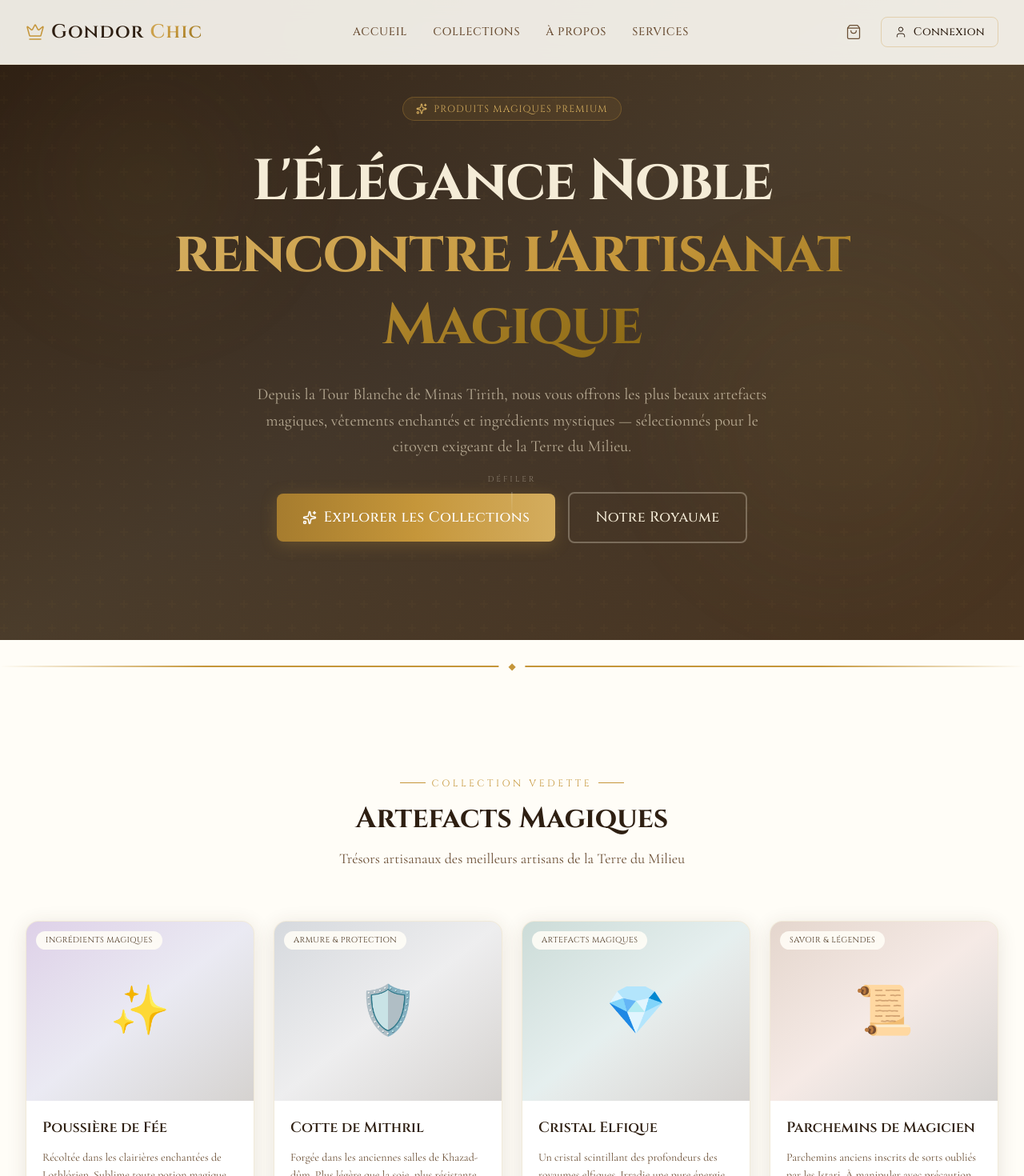
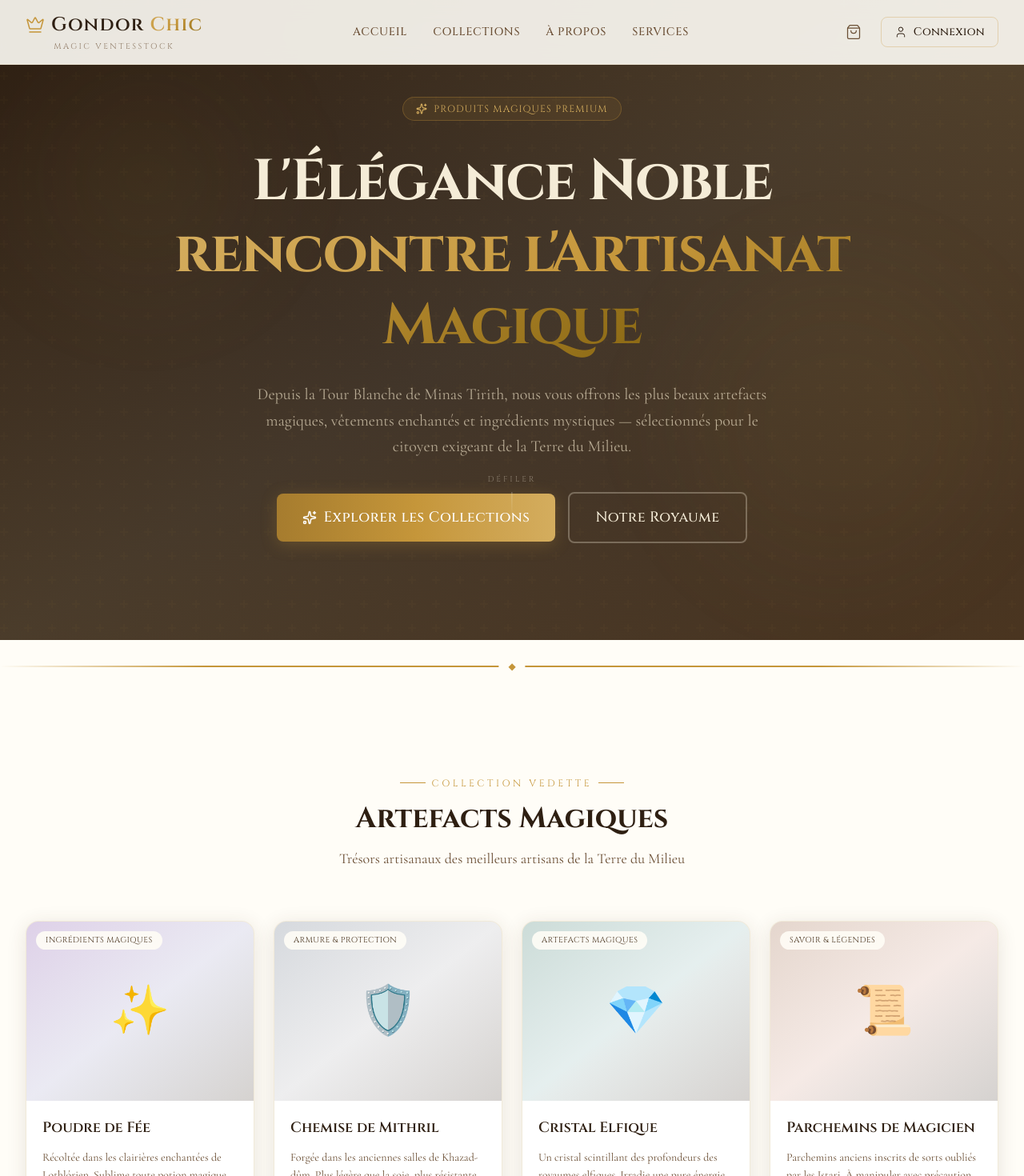
Before and after one commit to Gondor-Chic/magic-ventesStock, a Next.js app: page / in a window 1280 px wide. Shown: the top 1470 px of the page at 80% size. Built offline with nearby package versions, Linux system fonts and the light colour scheme.

Commit message:
feat: update product names and improve logo component to show app name

```diff
--- a/src/app/layout.tsx
+++ b/src/app/layout.tsx
@@ -19,14 +19,14 @@ const cormorant = Cormorant_Garamond({
 export const metadata: Metadata = {
   title: "Gondor Chic — Magic VentesStock",
   description:
-    "Artefacts magiques et produits fantaisie premium du Royaume de Gondor. Poussière de fée, cottes de mithril, cristaux elfiques et bien plus.",
+    "Artefacts magiques et produits fantaisie premium du Royaume de Gondor. Poudre de fée, chemises de mithril, cristaux elfiques et bien plus.",
   keywords: [
     "Gondor Chic",
     "magie",
     "fantaisie",
     "e-commerce",
     "mithril",
-    "poussière de fée",
+    "poudre de fée",
   ],
 };
 
--- a/src/app/login/page.tsx
+++ b/src/app/login/page.tsx
@@ -46,7 +46,7 @@ export default function LoginPage() {
             {/* Logo & Header */}
             <div className="text-center mb-8">
               <div className="flex justify-center mb-6">
-                <Logo size="large" />
+                <Logo size="large" showAppName />
               </div>
               <div className="gondor-separator mb-6" />
               <h1 className="font-[family-name:var(--font-cinzel)] text-xl font-semibold text-gondor-brown-dark mb-2">
--- a/src/components/home/ProductsSection.tsx
+++ b/src/components/home/ProductsSection.tsx
@@ -78,7 +78,7 @@ export default function ProductsSection() {
                     {product.stockQuantity > 0 ? `${product.stockQuantity} en stock` : "Rupture"}
                   </span>
                 </div>
-                <p className="text-[10px] text-gondor-brown-light/60 tracking-wider uppercase">
+                <p className="mt-1 text-xs text-gondor-brown-light tracking-wide">
                   Réf : {product.reference}
                 </p>
               </div>
--- a/src/components/layout/Navbar.tsx
+++ b/src/components/layout/Navbar.tsx
@@ -13,7 +13,7 @@ export default function Navbar() {
     <nav className="fixed top-0 left-0 right-0 z-50 bg-gondor-ivory/90 backdrop-blur-md border-b border-gondor-cream-dark/50">
       <div className="mx-auto max-w-7xl px-4 sm:px-6 lg:px-8">
         <div className="flex h-16 items-center justify-between md:h-20">
-          <Logo />
+          <Logo showAppName />
 
           {/* Desktop Navigation */}
           <div className="hidden md:flex items-center gap-8">
--- a/src/components/ui/Logo.tsx
+++ b/src/components/ui/Logo.tsx
@@ -1,7 +1,7 @@
 import { Crown } from "lucide-react";
 import Link from "next/link";
 
-export default function Logo({ size = "default" }: { size?: "small" | "default" | "large" }) {
+export default function Logo({ size = "default", showAppName = false }: { size?: "small" | "default" | "large"; showAppName?: boolean }) {
   const sizeClasses = {
     small: "text-lg",
     default: "text-2xl",
@@ -15,7 +15,8 @@ export default function Logo({ size = "default" }: { size?: "small" | "default"
   };
 
   return (
-    <Link href="/" className="group flex items-center gap-2 no-underline">
+    <Link href="/" className="group flex flex-col items-center gap-1 no-underline">
+      <div className="flex items-center gap-2">
         <Crown
           size={iconSize[size]}
           className="text-gondor-gold transition-transform duration-300 group-hover:scale-110"
@@ -27,6 +28,12 @@ export default function Logo({ size = "default" }: { size?: "small" | "default"
           Gondor
           <span className="text-gradient-gold"> Chic</span>
         </span>
+      </div>
+      {showAppName && (
+        <span className="font-[family-name:var(--font-cinzel)] text-[10px] tracking-[0.25em] uppercase text-gondor-brown-light/70">
+          Magic VentesStock
+        </span>
+      )}
     </Link>
   );
 }
--- a/src/lib/constants.ts
+++ b/src/lib/constants.ts
@@ -11,7 +11,7 @@ export const FEATURED_PRODUCTS: Product[] = [
   {
     id: "fairy-dust-001",
     reference: "GC-ING-001",
-    name: "Poussière de Fée",
+    name: "Poudre de Fée",
     description:
       "Récoltée dans les clairières enchantées de Lothlórien. Sublime toute potion magique d'une brillance lumineuse.",
     price: 49.99,
@@ -23,7 +23,7 @@ export const FEATURED_PRODUCTS: Product[] = [
   {
     id: "mithril-shirt-001",
     reference: "GC-ARM-001",
-    name: "Cotte de Mithril",
+    name: "Chemise de Mithril",
     description:
       "Forgée dans les anciennes salles de Khazad-dûm. Plus légère que la soie, plus résistante que les écailles de dragon.",
     price: 999.99,
```
Lines whose indentation alone changed are shown as unchanged.
